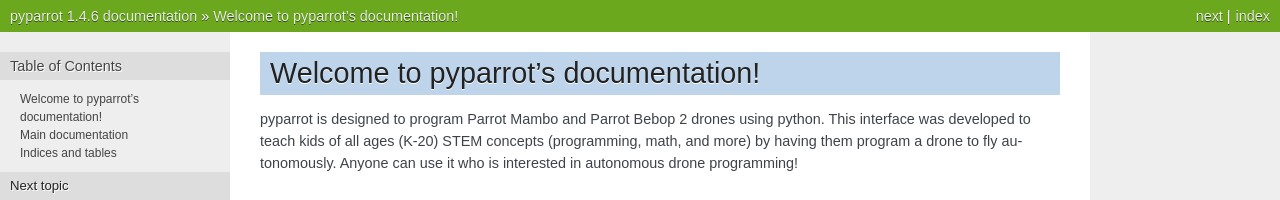
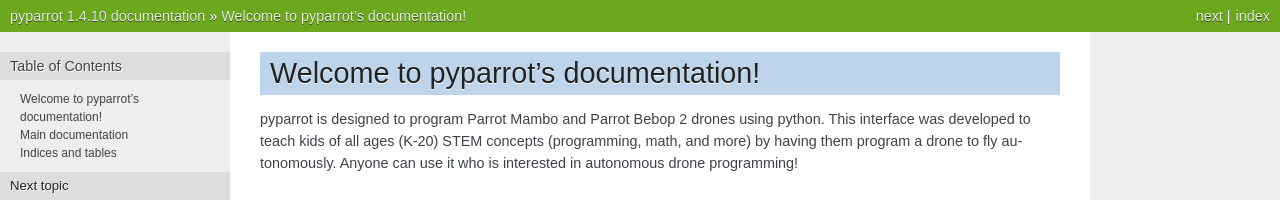
Before and after one commit to amymcgovern/pyparrot, a Sphinx documentation site: the page built from docs/index.rst, in a window 1280 px wide. Shown: the top 200 px of the page. Built offline with Sphinx 7.4.7, drawn with Linux system fonts in a browser that asks for light colours; some of the changed text lies outside the part shown.

```diff
--- a/docs/conf.py
+++ b/docs/conf.py
@@ -17,9 +17,9 @@
 # add these directories to sys.path here. If the directory is relative to the
 # documentation root, use os.path.abspath to make it absolute, like shown here.
 #
-# import os
-# import sys
-# sys.path.insert(0, os.path.abspath('.'))
+import os
+import sys
+sys.path.insert(0, os.path.abspath('..'))
 
 
 # -- General configuration ------------------------------------------------
@@ -59,7 +59,7 @@ author = 'Amy McGovern'
 # The short X.Y version.
 version = '1.4'
 # The full version, including alpha/beta/rc tags.
-release = '1.4.6'
+release = '1.4.10'
 
 # The language for content autogenerated by Sphinx. Refer to documentation
 # for a list of supported languages.
```
